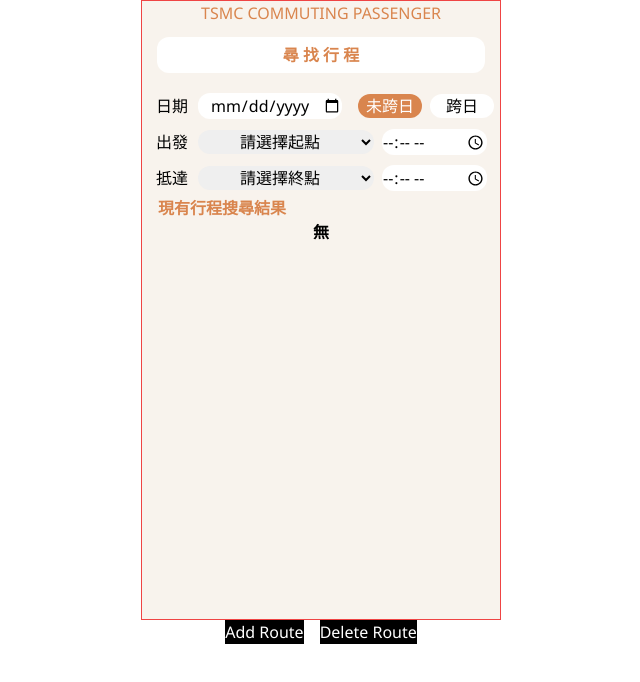
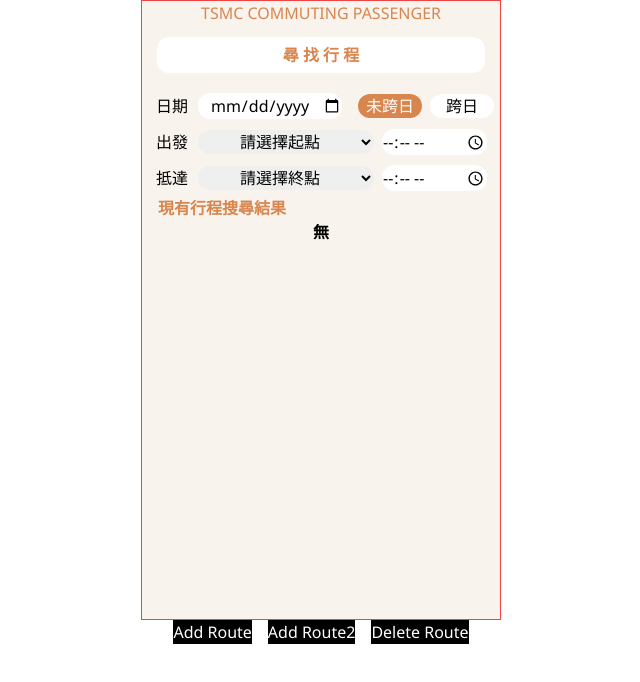
Before and after one commit to cloudnative23/frontend, a Next.js app: page /passenger in a window 1280 px wide. Shown: the top 682 px of the page, without its empty margins (319-959 px from the left). Built offline with nearby package versions, Linux system fonts and the light colour scheme.

Commit message:
layout commision accept

```diff
--- a/src/app/passenger/page.js
+++ b/src/app/passenger/page.js
@@ -24,8 +24,9 @@
 
   const [routes, setRoutes] = useState([])
 
-  const example_route = {'id':0,'workStatus':true,'status':'available','date':'2023-11-20','stations':[{'id':0,'name':'車站0','datetime':'2023-10-22T22:30','on':[],'off':[]},{'id':1,'name':'車站1','datetime':'2023-10-22T23:40','on':[],'off':[]},{'id':2,'name':'車站2','datetime':'2023-10-23T01:40','on':[],'off':[]},{'id':3,'name':'車站3','datetime':'2023-10-23T02:15','on':[],'off':[]},{'id':4,'name':'車站4','datetime':'2023-10-23T03:40','on':[],'off':[]}],'passengers':[],'driver':{"id":10,"name":"John James","avatar":"https://i.ibb.co/r49x9Kb/kirbohappy.png","phone":912123456},'carInfo':{"color":"紅色","capacity":3,"licensePlateNumber":"ABC-0123"}}
-  const stations = ["車站0","車站1","車站2","車站3","車站4"]
+  const example_route = {'id':0,'workStatus':true,'status':'available','date':'2023-10-20','stations':[{'id':0,'name':'台北車站','datetime':'2023-10-22T22:30','on':[],'off':[]},{'id':1,'name':'台北地下鐵','datetime':'2023-10-22T23:40','on':[],'off':[]},{'id':2,'name':'捷運公館站','datetime':'2023-10-23T01:40','on':[],'off':[]},{'id':3,'name':'龜山','datetime':'2023-10-23T02:15','on':[],'off':[]},{'id':4,'name':'台積電本部','datetime':'2023-10-23T03:40','on':[],'off':[]}],'passengers':[],'driver':{"id":10,"name":"John James","avatar":"https://i.ibb.co/r49x9Kb/kirbohappy.png","phone":912123456},'carInfo':{"color":"紅色","capacity":3,"licensePlateNumber":"ABC-0123"}}
+  const example_route2 = {'id':1,'workStatus':true,'status':'available','date':'2023-10-20','stations':[{'id':0,'name':'台北車站','datetime':'2023-10-22T11:30','on':[],'off':[]},{'id':1,'name':'台北地下鐵','datetime':'2023-10-22T12:40','on':[],'off':[]},{'id':2,'name':'捷運公館站','datetime':'2023-10-22T13:40','on':[],'off':[]},{'id':3,'name':'龜山','datetime':'2023-10-22T14:15','on':[],'off':[]},{'id':4,'name':'台積電本部','datetime':'2023-10-22T15:40','on':[],'off':[]}],'passengers':[],'driver':{"id":10,"name":"提達斯","avatar":"https://i.ibb.co/94Qs1WR/FCVWD5-XMAYa46b.jpg","phone":912123456},'carInfo':{"color":"白色","capacity":2,"licensePlateNumber":"ABC-0123"}}
+  const stations = ["台北車站","台北地下鐵","捷運公館站","龜山","台積電本部"]
 
   const [date,setDate] = useState(null)
   const [startStation,setStartStation] = useState(null)
@@ -106,6 +107,7 @@
           })}
         </div>
         <button className="bg-black text-white hover:bg-blue-200 hover:text-black mr-4" onClick={()=>{setRoutes((ele)=>{let a=[];a.push(...ele);a.push(example_route);return a;})}}> Add Route </button>
+        <button className="bg-black text-white hover:bg-blue-200 hover:text-black mr-4" onClick={()=>{setRoutes((ele)=>{let a=[];a.push(...ele);a.push(example_route2);return a;})}}> Add Route2 </button>
         <button className="bg-black text-white hover:bg-blue-200 hover:text-black" onClick={()=>{setRoutes((ele)=>{let a=[];a.push(...ele);a.pop();return a;})}}> Delete Route </button>
       </div>
     </div>
--- a/src/app/passenger/request/page.js
+++ b/src/app/passenger/request/page.js
@@ -10,14 +10,25 @@
     const searchParams = useSearchParams()
     const props = JSON.parse(searchParams.get('info'))
 
-    var date = new Date(props.date)
+    var date = new Date(props.on.datetime.slice(0,10))
     const weekMap = ['一','二','三','四','五','六','日']
 
     const [workStatus,setWorkStatus] = useState(true)
 
+    const [showStations,setShowStations] = useState(false)
+
     var crossDay = false
     if(props.on.datetime.slice(8,10) != props.off.datetime.slice(8,10))
         crossDay = true
+
+    var onDate = props.stations[0].datetime.slice(8,10)
+    var change_idx = -1
+    for(var i = 1;i < props.stations.length;i++){
+        if(props.stations[i].datetime.slice(8,10) != onDate){
+            change_idx = i;
+            break;
+        }
+    }
 
     return (
         <div className="relative bg-passenger w-mobile h-mobile flex flex-wrap justify-center space-y-0 border border-red-500">
@@ -30,6 +41,23 @@
                     <button className={(workStatus?'bg-white':'bg-dark_o text-white')+" w-12 rounded-xl ml-2 mr-4 hover:bg-dark_o hover:text-white"} onClick={()=>{setWorkStatus(false)}}>下班</button>
                 </div>
                 <div className="h-auto">
+                    <div className={(showStations?'':'hidden ') + ' z-10 fixed h-2/6 w-mobile'}>
+                        <div className='mx-10 h-full bg-white border border-black'>
+                            <div className="flex flex-wrap  mt-6 h-4/6 overflow-y-auto">
+                                {props.stations.map((e,idx)=>{return (
+                                <>
+                                {(idx == 0)?<p className='flex w-full items-center justify-center text-dark_o font-bold'>____{e.datetime.slice(0,10)}____</p>:null}
+                                {(idx == change_idx)?<p className='flex w-full items-center justify-center text-dark_o font-bold'>____{e.datetime.slice(0,10)}____</p>:null}
+                                <div className='flex w-full h-2/6 items-center'>
+                                    <p className={((e.id == props.on.id)?"bg-lime-400":(e.id == props.off.id)?"bg-red-400":"invisible") + " text-black w-9 ml-4"}>{(e.id == props.on.id)?"上車":"下車"}</p>
+                                    <p className='ml-2'>{e.datetime.slice(-5)}</p>
+                                    <p className='ml-2'>{e.name}</p>
+                                </div>
+                                </>)})}
+                            </div>
+                            <button className="mt-4 bg-dark_o text-white rounded-xl w-16" onClick={()=>{setShowStations(false)}}>關閉</button>
+                        </div>
+                    </div>
                     <p className="flex text-dark_o font-bold ml-3.5">路線資訊</p>
                     <div className="h-32 bg-white mx-3.5 mt-2 rounded-xl">
                         <div className='invisible'> invisible block </div>
@@ -43,10 +71,10 @@
                             <p className='w-24 ml-1'> {props.off.datetime.slice(-5)} {crossDay?'(跨日)':''}</p>
                             <p className='w-auto ml-4'> {props.off.name}</p>
                         </div>
-                        <p className="text-dark_o flex mt-4 mb-1 ml-4 text-sm font-bold hover:cursor-pointer" onClick={()=>{console.log('hey')}}>展開所有停靠站</p>
+                        <p className="text-dark_o flex mt-4 mb-1 ml-4 text-sm font-bold hover:cursor-pointer" onClick={()=>{setShowStations(true)}}>展開所有停靠站</p>
                     </div>
                 </div>
-                <div className='h-auto'>
+                <div className='h-auto relative'>
                     <p className="flex text-dark_o font-bold ml-3.5 mt-4">司機和車輛資訊</p>
                     <div className="h-32 bg-white mx-3.5 mt-2 rounded-xl">
                         <div className="h-4 invisible">invisible block</div>
```
